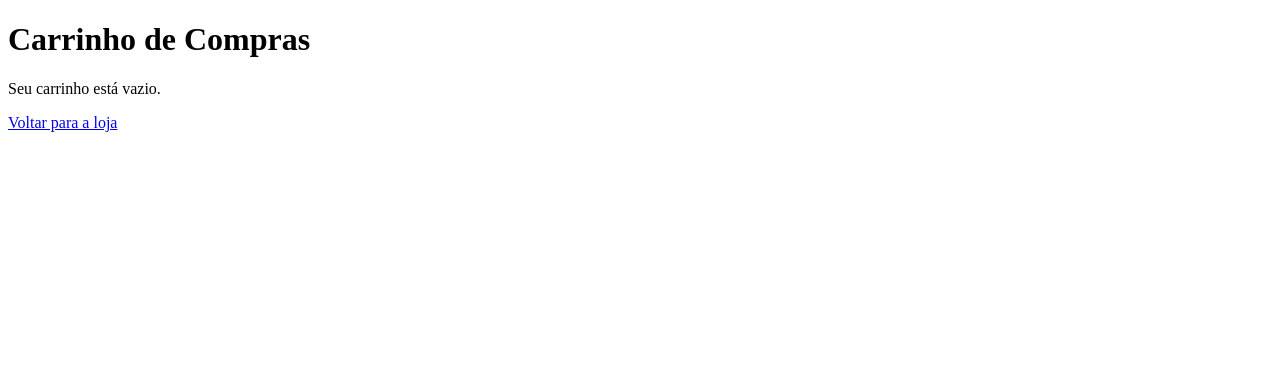
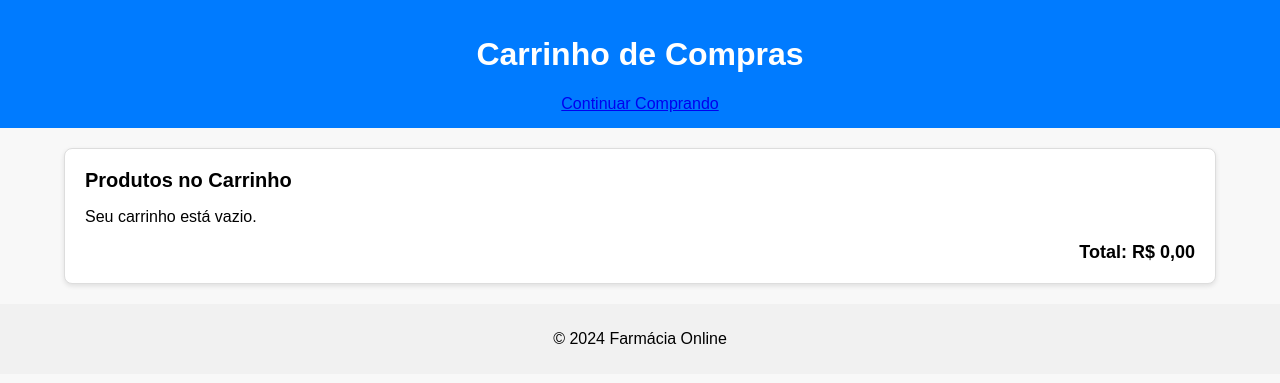
Before and after one commit to Bestofef-afk/Farmaceutico, a PHP site: page /carrinho.php in a window 1280 px wide. Shown: the top 383 px of the page. Run offline with PHP 8.4, Linux system fonts and the light colour scheme.

Commit message:
Add files via upload

```diff
--- a/main/paginas/carrinho.php
+++ b/main/paginas/carrinho.php
@@ -1,71 +1,62 @@
 <?php
+session_start();
+$total = 0;
 
-session_start(); // Inicia a sessão para acessar o carrinho
-
-// Verifica se o carrinho está vazio
-$carrinhoVazio = empty($_SESSION['carrinho']);
-
-// Verifica se o método de requisição é POST e se foi solicitado remover um item
-if ($_SERVER['REQUEST_METHOD'] === 'POST') {
-    if (isset($_POST['remover'])) {
-        $indexRemover = $_POST['remover']; // Pega o índice do item a ser removido
-        if (isset($_SESSION['carrinho'][$indexRemover])) {
-            unset($_SESSION['carrinho'][$indexRemover]); // Remove o item do carrinho
-            $_SESSION['carrinho'] = array_values($_SESSION['carrinho']); // Reindexa o array para evitar buracos
-        }
-    }
-
-    // Verifica se foi solicitado finalizar a compra
-    if (isset($_POST['finalizar'])) {
-        // Aqui você pode adicionar a lógica para processar o pagamento ou salvar os dados da compra
-        // Após isso, esvazia o carrinho
-        unset($_SESSION['carrinho']);
-        header('Location: sucesso.php'); // Redireciona para uma página de sucesso
-        exit();
-    }
+// Remove produto do carrinho
+if (isset($_POST['remove'])) {
+    $index = $_POST['index'];
+    unset($_SESSION['cart'][$index]);
+    $_SESSION['cart'] = array_values($_SESSION['cart']); // Reindexa o array
 }
 ?>
 
 <!DOCTYPE html>
 <html lang="pt-BR">
+
 <head>
     <meta charset="UTF-8">
+    <meta name="viewport" content="width=device-width, initial-scale=1.0">
     <title>Carrinho de Compras</title>
+    <link rel="stylesheet" href="styles.css">
 </head>
+
 <body>
-    <h1>Carrinho de Compras</h1>
 
-    <?php if ($carrinhoVazio): ?>
-        <p>Seu carrinho está vazio.</p> <!-- Mensagem caso o carrinho não tenha itens -->
-    <?php else: ?>
-        <ul>
-            <!-- Lista os itens do carrinho -->
-            <?php foreach ($_SESSION['carrinho'] as $index => $item): ?>
-                <li>
-                    <?php echo htmlspecialchars($item['produto']); ?> - R$<?php echo htmlspecialchars($item['preco']); ?>
-                    <!-- Formulário para remover o item -->
-                    <form action="carrinho.php" method="post" style="display:inline;">
-                        <input type="hidden" name="remover" value="<?php echo $index; ?>"> <!-- O índice do item a ser removido -->
-                        <input type="submit" value="Remover"> <!-- Botão para remover o item -->
-                    </form>
-                </li>
-            <?php endforeach; ?>
-        </ul>
-        <p>
-            Total: R$
-            <?php
-            // Calcula o total do carrinho somando os preços dos produtos
-            $total = array_sum(array_column($_SESSION['carrinho'], 'preco'));
-            echo number_format($total, 2, ',', ''); // Formata o total para duas casas decimais
-            ?>
-        </p>
+    <header>
+        <h1>Carrinho de Compras</h1>
+        <a href="index.php">Continuar Comprando</a>
+    </header>
 
-        <!-- Formulário para finalizar a compra -->
-        <form action="carrinho.php" method="post">
-            <input type="submit" name="finalizar" value="Finalizar Compra">
-        </form>
-    <?php endif; ?>
+    <div class="container">
+        <div class="cart">
+            <h2>Produtos no Carrinho</h2>
+            <div id="cart-items">
+                <?php if (isset($_SESSION['cart']) && count($_SESSION['cart']) > 0): ?>
+                    <?php foreach ($_SESSION['cart'] as $index => $item): ?>
+                        <div class="cart-item">
+                            <span class="item-name"><?php echo $item['name']; ?></span>
+                            <span class="item-price">R$ <?php echo number_format($item['price'], 2, ',', '.'); ?></span>
+                            <form method="POST" style="display:inline;">
+                                <input type="hidden" name="index" value="<?php echo $index; ?>">
+                                <button type="submit" name="remove" class="btn-remove">Remover</button>
+                            </form>
+                        </div>
+                        <?php $total += $item['price']; ?>
+                    <?php endforeach; ?>
+                <?php else: ?>
+                    <p>Seu carrinho está vazio.</p>
+                <?php endif; ?>
+            </div>
+            <div class="cart-total">
+                Total: R$ <?php echo number_format($total, 2, ',', '.'); ?>
+            </div>
+        </div>
+    </div>
 
-    <a href="index.php">Voltar para a loja</a> <!-- Link para voltar à página inicial -->
+    <footer>
+        <p>&copy; 2024 Farmácia Online</p>
+    </footer>
+
 </body>
+
 </html>
--- /dev/null
+++ b/main/paginas/styles.css
@@ -0,0 +1,143 @@
+
+/* Estilo geral do corpo */
+body {
+    font-family: Arial, sans-serif;
+    margin: 0;
+    padding: 0;
+    background-color: #f8f8f8;
+}
+
+/* Container principal */
+.container {
+    width: 90%;
+    max-width: 1200px;
+    margin: 20px auto;
+}
+
+/* Estilo dos cards de produtos */
+.card {
+    background-color: #fff;
+    border: 1px solid #ddd;
+    border-radius: 8px;
+    padding: 20px;
+    margin: 15px;
+    box-shadow: 0 2px 5px rgba(0, 0, 0, 0.1);
+    transition: transform 0.3s;
+}
+
+.card:hover {
+    transform: translateY(-5px);
+}
+
+/* Imagem do produto */
+.card img {
+    max-width: 100%;
+    border-radius: 8px;
+}
+
+/* Título do produto */
+.card h2 {
+    font-size: 18px;
+    margin: 10px 0;
+}
+
+/* Preço do produto */
+.card p.price {
+    font-size: 16px;
+    color: #28a745;
+    font-weight: bold;
+}
+
+/* Botão de adicionar ao carrinho */
+.btn-cart {
+    background-color: #007bff;
+    color: white;
+    border: none;
+    border-radius: 5px;
+    padding: 10px 15px;
+    cursor: pointer;
+    transition: background-color 0.3s;
+}
+
+.btn-cart:hover {
+    background-color: #0056b3;
+}
+
+/* Estilo do cabeçalho */
+header {
+    background-color: #007bff;
+    color: white;
+    padding: 15px;
+    text-align: center;
+}
+
+/* Estilo do rodapé */
+footer {
+    text-align: center;
+    padding: 10px;
+    background-color: #f1f1f1;
+    margin-top: 20px;
+}
+
+/* Grid para os cards */
+.product-grid {
+    display: flex;
+    flex-wrap: wrap;
+    justify-content: space-between;
+}
+
+/* Estilo do carrinho */
+.cart {
+    background-color: #fff;
+    border: 1px solid #ddd;
+    border-radius: 8px;
+    padding: 20px;
+    margin-top: 20px;
+    box-shadow: 0 2px 5px rgba(0, 0, 0, 0.1);
+}
+
+.cart h2 {
+    font-size: 20px;
+    margin: 0 0 10px;
+}
+
+.cart-item {
+    display: flex;
+    justify-content: space-between;
+    padding: 10px 0;
+    border-bottom: 1px solid #eee;
+}
+
+.cart-item:last-child {
+    border-bottom: none;
+}
+
+.cart-item .item-name {
+    font-weight: bold;
+}
+
+.cart-item .item-price {
+    color: #28a745;
+}
+
+.cart-total {
+    margin-top: 10px;
+    font-weight: bold;
+    font-size: 18px;
+    text-align: right;
+}
+/* Estilo do botão de remover */
+.btn-remove {
+    background-color: #dc3545; /* Vermelho */
+    color: white;
+    border: none;
+    border-radius: 5px;
+    padding: 5px 10px;
+    cursor: pointer;
+    transition: background-color 0.3s;
+    margin-left: 10px;
+}
+
+.btn-remove:hover {
+    background-color: #c82333; /* Vermelho escuro */
+}
```
Also changed, not shown: main/paginas/index.php (+67 -29 lines).
